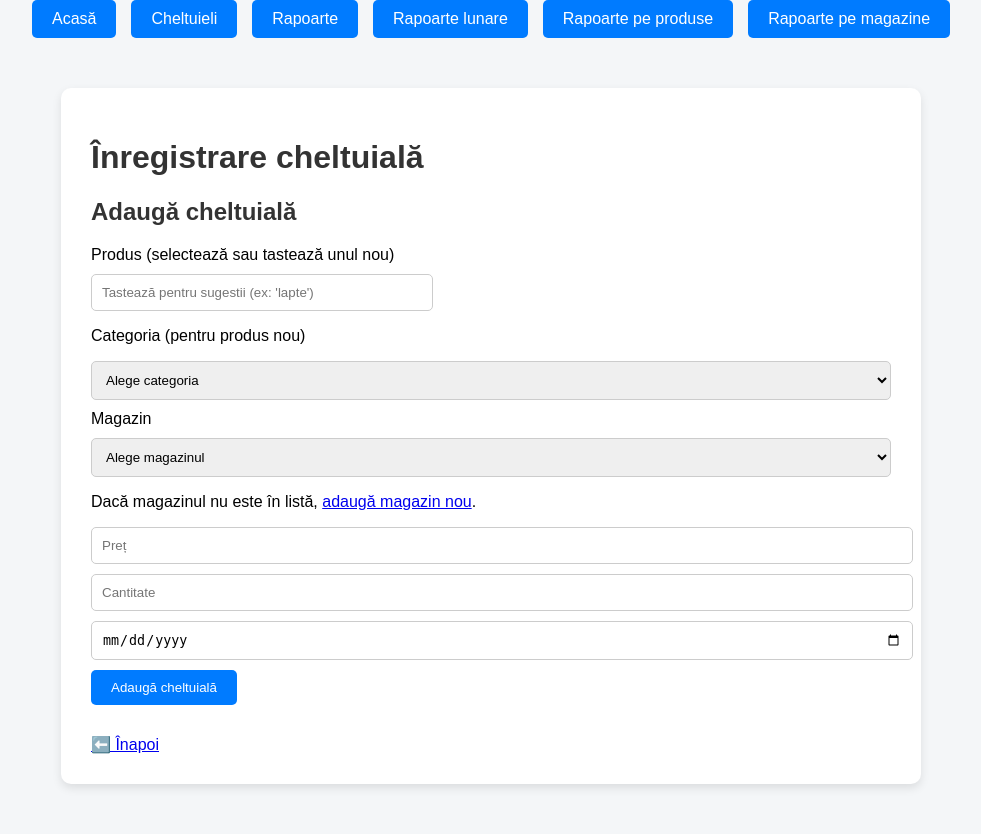
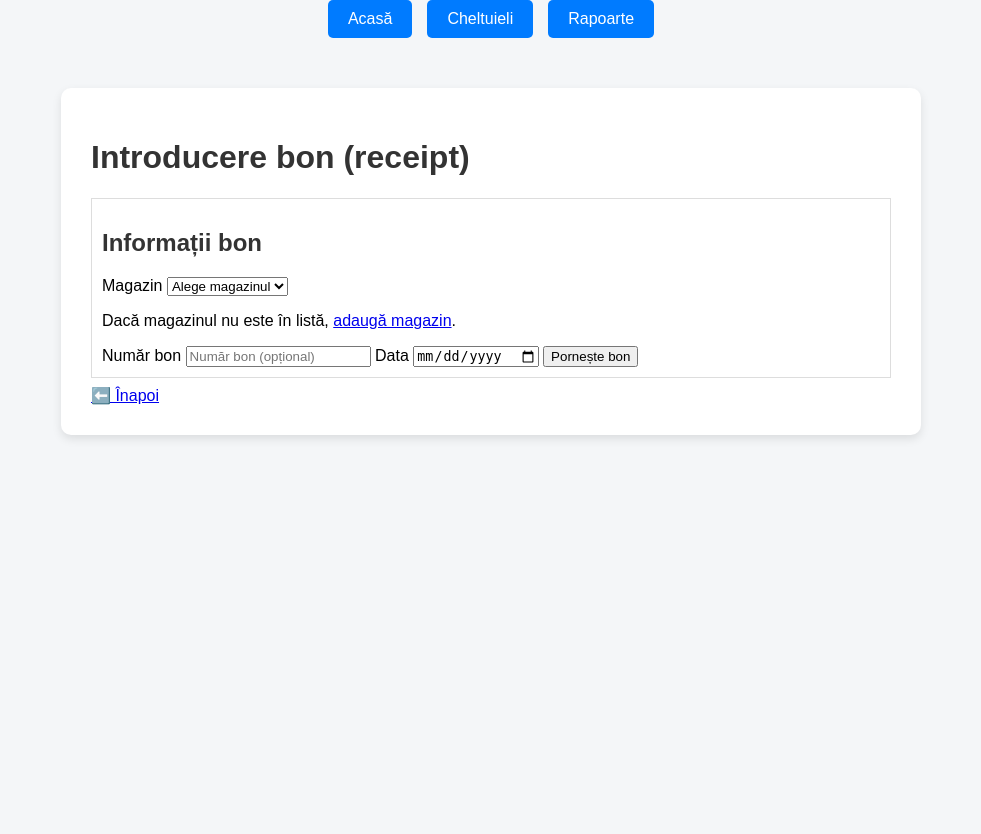
Before and after one commit to orlandor88/expenses_project, a Flask app: page /record_expense in a window 1280 px wide. Shown: the whole page, without its empty margins (149-1130 px from the left). After the commit the page ends 439 px from the top, so only its background shows below. Run offline with Flask 3, Linux system fonts and the light colour scheme; data that the repository does not hold is empty.

Commit message:
Receipt flow: header+lines, per-line discount; UI + templates updated

```diff
--- a/templates/record_expense.html
+++ b/templates/record_expense.html
@@ -2,34 +2,23 @@
 <html lang="ro">
 <head>
     <meta charset="UTF-8">
-    <title>Înregistrare Cheltuială</title>
+    <title>Înregistrare Bon</title>
     <link rel="stylesheet" href="{{ url_for('static', filename='style.css') }}">
+    <style>
+        /* minimal suggestion styles */
+        .suggestions { list-style:none; margin:0; padding:0; border:1px solid #ccc; max-height:200px; overflow-y:auto; background:white; position:absolute; width:320px; z-index:50 }
+        .suggestions li { padding:6px 8px; cursor:pointer }
+        .suggestions li:hover { background:#f0f0f0 }
+        .suggestions li.highlight { background:#e0eaff }
+        #product_box_line { width:320px }
+        .hidden { display:none }
+        .line-items { margin-top:12px }
+        .line-items li { padding:6px 0 }
+        .receipt-header { border:1px solid #ddd; padding:10px; margin-bottom:8px }
+    </style>
     <script>
-        // Toggle new-product inputs depending on whether an existing product is selected
-        function toggleNewProductFields() {
-            const prodSelect = document.getElementById('product_id');
-            const newFields = document.getElementById('new-product-fields');
-            const prodName = document.getElementById('product_name');
-            const catSelect = document.getElementById('category_id');
-            if (!prodSelect || !newFields) return;
-            if (prodSelect.value && prodSelect.value !== '') {
-                newFields.style.display = 'none';
-                // Clear new product inputs to avoid accidental submission
-                if (prodName) prodName.value = '';
-                if (catSelect) catSelect.selectedIndex = 0;
-            } else {
-                newFields.style.display = 'block';
-            }
-        }
-
-        document.addEventListener('DOMContentLoaded', function() {
-            const prodSelect = document.getElementById('product_id');
-            if (prodSelect) {
-                prodSelect.addEventListener('change', toggleNewProductFields);
-            }
-            // Initialize on load
-            toggleNewProductFields();
-        });
+        // simple debounce
+        function debounce(fn, wait){ let t; return function(...a){ clearTimeout(t); t = setTimeout(()=>fn.apply(this,a), wait) } }
     </script>
 </head>
 <body>
@@ -37,179 +26,218 @@
         <a href="/">Acasă</a>
         <a href="/cheltuieli">Cheltuieli</a>
         <a href="/reports">Rapoarte</a>
-        <a href="/reports/monthly">Rapoarte lunare</a>
-        <a href="/reports/products">Rapoarte pe produse</a>
-        <a href="/reports/stores">Rapoarte pe magazine</a>
     </div>
     <div class="container">
-        <h1>Înregistrare cheltuială</h1>
+        <h1>Introducere bon (receipt)</h1>
 
-        <section class="section">
-            <h2>Adaugă cheltuială</h2>
-            <form method="POST" action="/add_expense">
-                <label for="product_box">Produs (selectează sau tastează unul nou)</label>
-                <input type="hidden" name="product_id" id="product_id_hidden" value="">
-                <input type="text" id="product_box" name="product_box" autocomplete="off" placeholder="Tastează pentru sugestii (ex: 'lapte')">
-                <ul id="product_suggestions" class="suggestions" style="display:none;"></ul>
+        <div class="receipt-header">
+            <h2>Informații bon</h2>
+            <label>Magazin</label>
+            <select id="header_store_id">
+                <option value="" selected disabled>Alege magazinul</option>
+                {% for s in stores %}
+                    <option value="{{ s[0] }}">{{ s[1] }}</option>
+                {% endfor %}
+            </select>
+            <p>Dacă magazinul nu este în listă, <a href="/stores/new">adaugă magazin</a>.</p>
+            <label>Număr bon</label>
+            <input type="text" id="header_nr_bon" placeholder="Număr bon (opțional)">
+            <label>Data</label>
+            <input type="date" id="header_date">
+            <button id="start_receipt">Pornește bon</button>
+        </div>
 
-                <div id="new-product-fields">
+        <div id="receipt_area" class="hidden">
+            <h2>Adaugă produse (bon curent <span id="current_receipt_id"></span>)</h2>
+            <div>
+                <label>Produs</label>
+                <input type="hidden" id="product_id_hidden_line" value="">
+                <input type="text" id="product_box_line" autocomplete="off" placeholder="Tastează pentru sugestii">
+                <ul id="product_suggestions_line" class="suggestions" style="display:none"></ul>
+                <div id="new-product-fields-line">
                     <p>Categoria (pentru produs nou)</p>
-                    <select name="category_id" id="category_id">
+                    <select id="category_id_line">
                         <option value="" selected>Alege categoria</option>
                         {% for cat in categories %}
                             <option value="{{ cat[0] }}">{{ cat[1] }}</option>
                         {% endfor %}
                     </select>
                 </div>
+            </div>
 
-                <label for="store_id">Magazin</label>
-                <select name="store_id" id="store_id" required>
-                    <option value="" disabled selected>Alege magazinul</option>
-                    {% for s in stores %}
-                        <option value="{{ s[0] }}">{{ s[1] }}</option>
-                    {% endfor %}
-                </select>
+            <div>
+                <label>Preț</label>
+                <input type="number" step="0.01" id="line_price" value="0.00">
+                <label>Cantitate</label>
+                <input type="number" step="0.01" id="line_quantity" value="1">
+                <label>Discount (lei)</label>
+                <input type="number" step="0.01" id="line_discount" value="0.00">
+                <button id="add_line">Adaugă linie</button>
+            </div>
 
-                <p>
-                    Dacă magazinul nu este în listă, <a href="/stores/new">adaugă magazin nou</a>.
-                </p>
+            <h3>Articole adăugate</h3>
+            <ul id="line_items_list" class="line-items"></ul>
 
-                <input type="number" step="0.01" name="price" placeholder="Preț" required>
-                <input type="number" step="0.01" name="quantity" placeholder="Cantitate" required>
-                <input type="date" name="date" required>
-                <button type="submit">Adaugă cheltuială</button>
-            </form>
-        </section>
+            <div style="margin-top:10px">
+                <button id="complete_receipt">Finalizează bon</button>
+                <button id="cancel_receipt">Anulează</button>
+            </div>
+        </div>
 
         <a href="/">⬅️ Înapoi</a>
     </div>
-    <style>
-        /* minimal suggestion styles */
-        .suggestions {
-            list-style: none;
-            margin: 0;
-            padding: 0;
-            border: 1px solid #ccc;
-            max-height: 200px;
-            overflow-y: auto;
-            background: white;
-            position: absolute;
-            width: 320px;
-            z-index: 50;
-        }
-        .suggestions li {
-            padding: 6px 8px;
-            cursor: pointer;
-        }
-        .suggestions li:hover { background:#f0f0f0 }
-    .suggestions li.highlight { background:#e0eaff }
-        /* position suggestion box near the product_box */
-        #product_box { width: 320px }
-    </style>
+
     <script>
-        // Debounced fetch helper
-        function debounce(fn, wait){
-            let t;
-            return function(...args){
-                clearTimeout(t);
-                t = setTimeout(()=>fn.apply(this,args), wait);
+        // --- receipt lifecycle ---
+        let current_receipt_id = null;
+
+        document.getElementById('start_receipt').addEventListener('click', async function(){
+            const store_id = document.getElementById('header_store_id').value;
+            const nr_bon = document.getElementById('header_nr_bon').value.trim();
+            const date = document.getElementById('header_date').value;
+            if(!store_id){ alert('Selectează magazinul'); return }
+            const form = new URLSearchParams();
+            form.append('store_id', store_id);
+            form.append('nr_bon', nr_bon);
+            form.append('date', date);
+            const res = await fetch('/create_receipt', { method:'POST', body: form });
+            const data = await res.json();
+            if(data.success){
+                current_receipt_id = data.receipt_id;
+                document.getElementById('current_receipt_id').textContent = current_receipt_id;
+                document.getElementById('receipt_area').classList.remove('hidden');
+                // disable header inputs while editing
+                document.getElementById('header_store_id').disabled = true;
+                document.getElementById('header_nr_bon').disabled = true;
+                document.getElementById('header_date').disabled = true;
+            } else {
+                alert('Eroare la crearea bonului')
             }
-        }
+        });
 
-        const productBox = document.getElementById('product_box');
-        const suggestionsEl = document.getElementById('product_suggestions');
-        const productIdHidden = document.getElementById('product_id_hidden');
-        const newProductFields = document.getElementById('new-product-fields');
+        document.getElementById('cancel_receipt').addEventListener('click', function(){
+            // simple reset of UI (we do not delete the DB receipt)
+            current_receipt_id = null;
+            document.getElementById('receipt_area').classList.add('hidden');
+            document.getElementById('header_store_id').disabled = false;
+            document.getElementById('header_nr_bon').disabled = false;
+            document.getElementById('header_date').disabled = false;
+            document.getElementById('line_items_list').innerHTML = '';
+            document.getElementById('current_receipt_id').textContent = '';
+        });
 
-        function hideSuggestions(){ suggestionsEl.style.display='none'; suggestionsEl.innerHTML=''; }
+        document.getElementById('complete_receipt').addEventListener('click', async function(){
+            if(!current_receipt_id){ alert('Nu există un bon activ'); return }
+            const form = new URLSearchParams();
+            form.append('receipt_id', current_receipt_id);
+            const res = await fetch('/complete_receipt', { method:'POST', body: form });
+            const data = await res.json();
+            if(data.success && data.redirect){ window.location.href = data.redirect }
+            else alert('Eroare finalizare bon');
+        });
 
-        async function fetchSuggestions(q){
-            if(!q){ hideSuggestions(); productIdHidden.value=''; newProductFields.style.display='block'; return }
+        // --- product suggestions for line items ---
+        const productBoxLine = document.getElementById('product_box_line');
+        const suggestionsElLine = document.getElementById('product_suggestions_line');
+        const productIdHiddenLine = document.getElementById('product_id_hidden_line');
+        const newProductFieldsLine = document.getElementById('new-product-fields-line');
+        let selectedIndexLine = -1;
+
+        function hideSuggestionsLine(){ suggestionsElLine.style.display='none'; suggestionsElLine.innerHTML=''; }
+
+        async function fetchSuggestionsLine(q){
+            if(!q){ hideSuggestionsLine(); productIdHiddenLine.value=''; newProductFieldsLine.style.display='block'; return }
             try{
                 const res = await fetch(`/products/search?q=${encodeURIComponent(q)}`);
                 const data = await res.json();
-                renderSuggestions(data);
+                renderSuggestionsLine(data);
             }catch(e){ console.error(e); }
         }
 
-        function renderSuggestions(items){
-            suggestionsEl.innerHTML='';
-            if(!items || items.length===0){ hideSuggestions(); newProductFields.style.display='block'; return }
+        function renderSuggestionsLine(items){
+            suggestionsElLine.innerHTML='';
+            if(!items || items.length===0){ hideSuggestionsLine(); newProductFieldsLine.style.display='block'; return }
             items.forEach(it=>{
                 const li = document.createElement('li');
                 li.textContent = it.name + (it.category ? ' — ' + it.category : '');
                 li.dataset.id = it.id;
                 li.dataset.name = it.name;
                 li.addEventListener('click', ()=>{
-                    productBox.value = li.dataset.name + (it.category ? ' — ' + it.category : '');
-                    productIdHidden.value = li.dataset.id;
-                    hideSuggestions();
-                    newProductFields.style.display='none';
+                    productBoxLine.value = li.dataset.name + (it.category ? ' — ' + it.category : '');
+                    productIdHiddenLine.value = li.dataset.id;
+                    hideSuggestionsLine();
+                    newProductFieldsLine.style.display='none';
                 });
-                suggestionsEl.appendChild(li);
+                suggestionsElLine.appendChild(li);
             });
-            suggestionsEl.style.display='block';
+            suggestionsElLine.style.display='block';
         }
 
-        let selectedIndex = -1;
+        productBoxLine.addEventListener('input', debounce((e)=>{
+            const q = e.target.value.trim();
+            productIdHiddenLine.value = '';
+            selectedIndexLine = -1;
+            fetchSuggestionsLine(q);
+        }, 200));
 
-        function updateHighlight(){
-            const items = suggestionsEl.querySelectorAll('li');
-            items.forEach((li, idx)=>{
-                if(idx === selectedIndex) li.classList.add('highlight'); else li.classList.remove('highlight');
-            });
-            // ensure visible
-            const current = items[selectedIndex];
-            if(current){
-                const rect = current.getBoundingClientRect();
-                const parentRect = suggestionsEl.getBoundingClientRect();
-                if(rect.top < parentRect.top) current.scrollIntoView(true);
-                else if(rect.bottom > parentRect.bottom) current.scrollIntoView(false);
-            }
-        }
-
-        function selectSuggestionByIndex(idx){
-            const items = suggestionsEl.querySelectorAll('li');
-            if(idx < 0 || idx >= items.length) return;
-            const li = items[idx];
-            li.click();
-        }
-
-        const debouncedFetch = debounce((e)=>{
-            const q = e.target.value.trim();
-            productIdHidden.value='';
-            selectedIndex = -1;
-            fetchSuggestions(q);
-        }, 250);
-
-        productBox.addEventListener('input', debouncedFetch);
-        productBox.addEventListener('focus', (e)=>{ const q=e.target.value.trim(); if(q) fetchSuggestions(q); });
-
-        productBox.addEventListener('keydown', function(e){
-            const items = suggestionsEl.querySelectorAll('li');
+        productBoxLine.addEventListener('keydown', function(e){
+            const items = suggestionsElLine.querySelectorAll('li');
             if(e.key === 'ArrowDown'){
                 if(items.length===0) return;
-                selectedIndex = (selectedIndex + 1) % items.length;
-                updateHighlight();
-                e.preventDefault();
+                selectedIndexLine = (selectedIndexLine + 1) % items.length;
+                updateHighlightLine(); e.preventDefault();
             } else if(e.key === 'ArrowUp'){
                 if(items.length===0) return;
-                selectedIndex = (selectedIndex - 1 + items.length) % items.length;
-                updateHighlight();
-                e.preventDefault();
+                selectedIndexLine = (selectedIndexLine - 1 + items.length) % items.length;
+                updateHighlightLine(); e.preventDefault();
             } else if(e.key === 'Enter'){
-                if(selectedIndex >= 0){
-                    selectSuggestionByIndex(selectedIndex);
-                    e.preventDefault();
-                }
+                if(selectedIndexLine >= 0){ selectSuggestionByIndexLine(selectedIndexLine); e.preventDefault(); }
             } else if(e.key === 'Escape'){
-                hideSuggestions();
-                selectedIndex = -1;
+                hideSuggestionsLine(); selectedIndexLine = -1;
             }
         });
 
-        // Clicking outside hides suggestions
-        document.addEventListener('click', function(e){ if(!suggestionsEl.contains(e.target) && e.target!==productBox){ hideSuggestions(); selectedIndex = -1; } });
+        function updateHighlightLine(){ const items = suggestionsElLine.querySelectorAll('li'); items.forEach((li,idx)=>{ if(idx===selectedIndexLine) li.classList.add('highlight'); else li.classList.remove('highlight') }); const cur = items[selectedIndexLine]; if(cur){ const rect = cur.getBoundingClientRect(); const pr = suggestionsElLine.getBoundingClientRect(); if(rect.top < pr.top) cur.scrollIntoView(true); else if(rect.bottom > pr.bottom) cur.scrollIntoView(false); } }
+        function selectSuggestionByIndexLine(idx){ const items = suggestionsElLine.querySelectorAll('li'); if(idx<0||idx>=items.length) return; items[idx].click(); }
+
+        document.addEventListener('click', function(e){ if(!suggestionsElLine.contains(e.target) && e.target!==productBoxLine){ hideSuggestionsLine(); selectedIndexLine = -1; } });
+
+        // --- add a line to receipt ---
+            document.getElementById('add_line').addEventListener('click', async function(){
+            if(!current_receipt_id){ alert('Pornește mai întâi un bon'); return }
+            const form = new URLSearchParams();
+            form.append('receipt_id', current_receipt_id);
+            const prodId = productIdHiddenLine.value;
+            if(prodId) form.append('product_id', prodId);
+            else form.append('product_name', document.getElementById('product_box_line').value.trim());
+            const cat = document.getElementById('category_id_line').value;
+            if(cat) form.append('category_id', cat);
+            form.append('price', document.getElementById('line_price').value);
+            form.append('quantity', document.getElementById('line_quantity').value);
+            form.append('discount', document.getElementById('line_discount').value);
+            form.append('date', document.getElementById('header_date').value);
+
+            const res = await fetch('/add_line_item', { method:'POST', body: form });
+            const data = await res.json();
+            if(data.success){
+                const ul = document.getElementById('line_items_list');
+                const li = document.createElement('li');
+                // compute total after discount
+                const total = (parseFloat(data.price) * parseFloat(data.quantity) - parseFloat(data.discount || 0)).toFixed(2);
+                li.textContent = `${data.product_name} — ${data.quantity} x ${data.price} lei  (discount ${parseFloat(data.discount||0).toFixed(2)} lei) => total ${total} lei`;
+                ul.appendChild(li);
+                // clear line inputs for next entry
+                productBoxLine.value = '';
+                productIdHiddenLine.value = '';
+                document.getElementById('line_price').value = '0.00';
+                document.getElementById('line_quantity').value = '1';
+                document.getElementById('line_discount').value = '0.00';
+                newProductFieldsLine.style.display = 'block';
+                hideSuggestionsLine();
+            } else {
+                alert('Eroare adăugare linie: ' + (data.error||''))
+            }
+        });
     </script>
 </body>
 </html>
```
Also changed, not shown: app_web.py (+179 -7 lines), templates/cheltuieli.html (+7 -1 lines).
